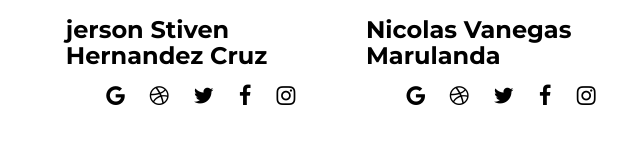
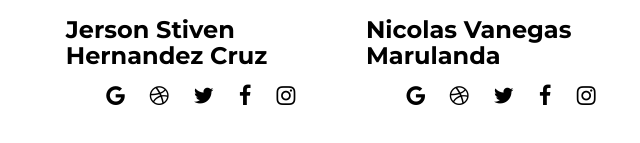
Before and after one commit to brandonlubep/tratamiento-de-Aguas, a plain HTML site: page about.html in a window 1280 px wide. Shown: the part 1426-1569 px from the top of the page, 235-875 px from the left. Drawn offline with Linux system fonts and the light colour scheme; files whose address does not match are found by name.

Commit message:
Update about.html

```diff
--- a/about.html
+++ b/about.html
@@ -147,7 +147,7 @@
 					</div>
 					<div class="col-md-4 fh5co-staff">
 						<img src="images/person04.png" alt="Free HTML5 Bootstrap Template" class="img-responsive">
-						<h3>jerson Stiven Hernandez Cruz</h3>
+						<h3>Jerson Stiven Hernandez Cruz</h3>
 						<ul class="fh5co-social">
 							<li><a href="#"><i class="icon-google"></i></a></li>
 							<li><a href="#"><i class="icon-dribbble"></i></a></li>
```
